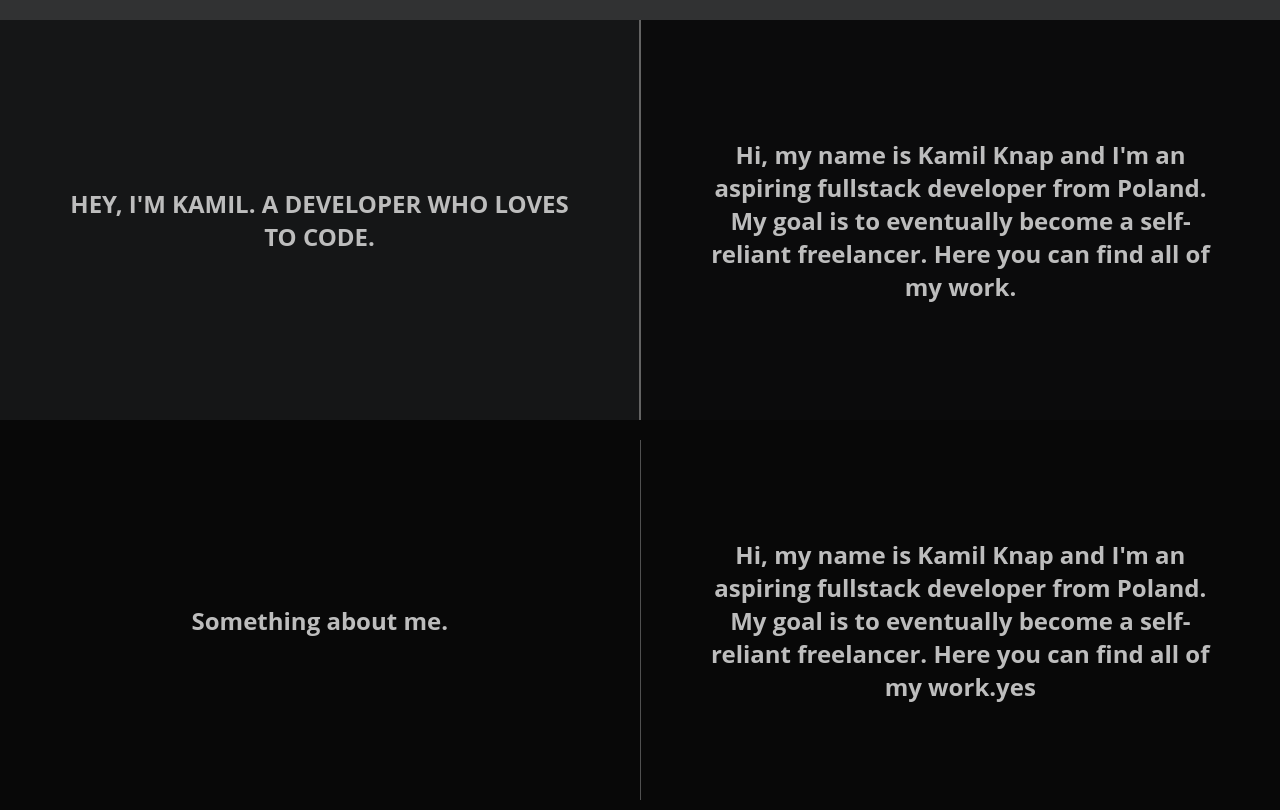
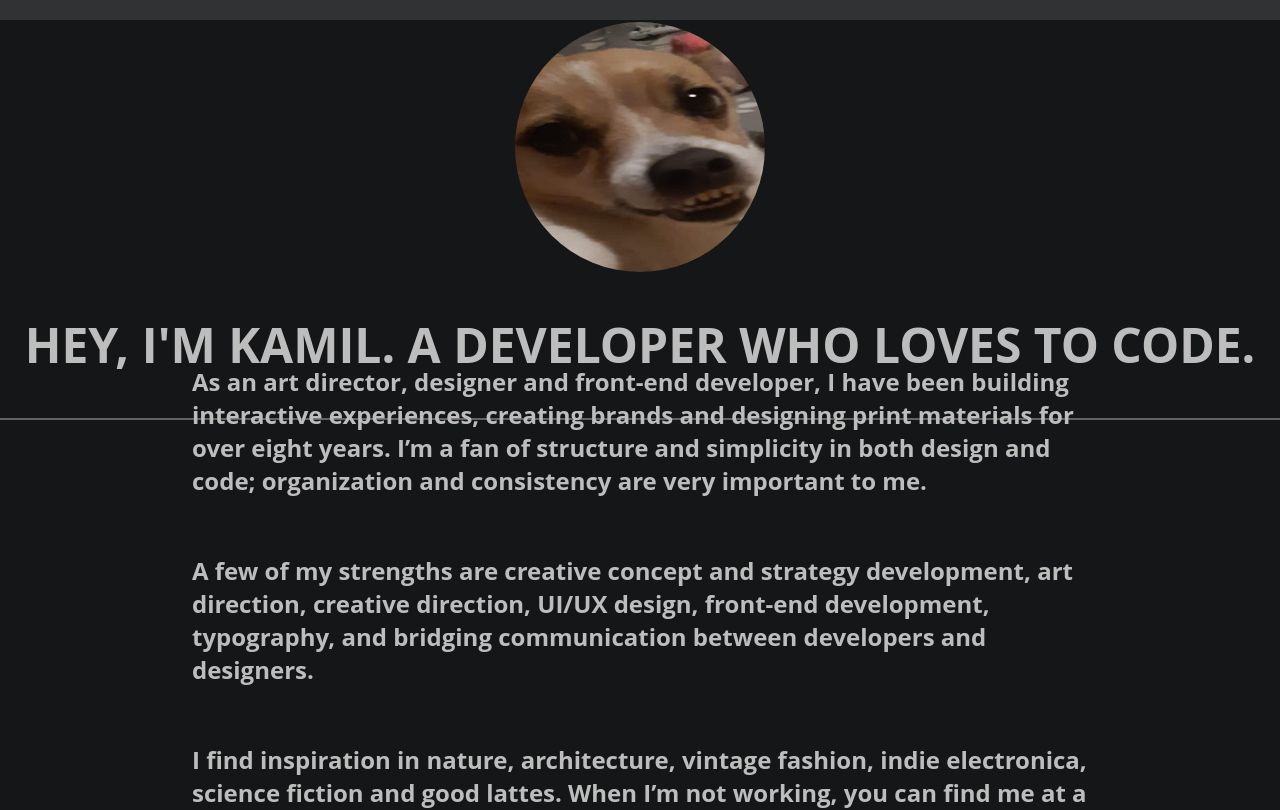
Before and after one commit to kaenpe/kaenpe-portfolio, a Next.js app: page / in a window 1280 px wide. Shown: the part 780-1590 px from the top of the page. Built offline with nearby package versions, Linux system fonts and the light colour scheme.

Commit message:
styling about section

```diff
--- a/components/About/About.js
+++ b/components/About/About.js
@@ -1,51 +1,46 @@
 import React, { useEffect, useState } from 'react';
 import styled from 'styled-components';
 import useRefInView from '../../hooks/useRefInView';
+import Image from 'next/image';
 
 const StyledAboutContainer = styled.section`
 	width: 100%;
-	height: 50vh;
+	height: 100vh;
 	position: relative;
 	display: flex;
+	flex-direction: column;
 	justify-content: space-evenly;
 	align-items: center;
-	background-color: ${({ theme }) => theme.colors.background};
+	background-color: ${({ theme }) => theme.colors.thirdBackground};
 	overflow: hidden;
-	&:after {
-		content: '';
-		position: absolute;
-		width: 50%;
-		height: 100%;
-		left: 0;
-		background-color: ${({ theme }) => theme.colors.thirdBackground};
-		z-index: 101;
-	}
 `;
 
 const StyledUpperText = styled.h1`
 	display: inline;
 	color: ${({ theme }) => theme.colors.primaryText};
 	position: relative;
-	width: 40%;
 	text-align: center;
 	z-index: 102;
 	opacity: ${({ visible }) => (visible === 'show' ? 1 : 0)};
 	transform: opacity;
 	transform: ${({ visible }) =>
-		visible === 'show' ? 'translateX(0)' : 'translateX(-40vw)'};
+		visible === 'show' ? 'translateX(0)' : 'translateX(40vw)'};
 	transition-duration: 1s;
+	font-size: 3rem;
 `;
 
-const StyledBottomText = styled(StyledUpperText)`
-	transform: ${({ visible }) =>
-		visible === 'show' ? 'translateX(0)' : 'translateX(40vw)'};
+const StyledBottomText = styled.h1`
+	display: inline;
 	color: ${({ theme }) => theme.colors.primaryText};
+	position: relative;
 	z-index: 102;
+	width: 70%;
+	font-size: 1.5rem;
 `;
 
 const StyledDivider = styled.div`
-	height: 100%;
-	width: 2px;
+	width: 100%;
+	height: 2px;
 	background-color: #636363;
 	position: relative;
 	z-index: 102;
@@ -54,7 +49,47 @@ const StyledDivider = styled.div`
 	align-items: center;
 	flex-direction: column;
 `;
+const StyledImageWrap = styled.div`
+	height: 250px;
+	width: 250px;
+	border-radius: 50%;
+	position: relative;
+	overflow: hidden;
+`;
+const StyledUpperWrap = styled.div`
+	display: flex;
+	flex-direction: column;
+	justify-content: center;
+	height: 50%;
+	align-items: center;
+`;
 
+const StyledLowerWrap = styled.div`
+	display: flex;
+	justify-content: center;
+	height: 50%;
+	align-items: center;
+`;
+
+const StyledAvatar = styled(Image)`
+	position: absolute;
+`;
+
+const StyledParagraph = styled.p`
+	opacity: ${({ visible }) => (visible === 'show' ? 1 : 0)};
+	transform: opacity;
+	transform: ${({ visible, side }) => {
+		if (visible === 'show') {
+			return 'translateX(0)';
+		} else if (visible !== 'show' && side === 'left') {
+			return 'translateX(-100vw)';
+		} else if (visible !== 'show' && side === 'right') {
+			return 'translateX(100vw)';
+		}
+	}};
+	transition-duration: 1s;
+	transition-duration: 2s;
+`;
 const About = ({ aboutRef, setActive }) => {
 	const [visible, setVisible] = useState('hide');
 	const { inView, setRefs } = useRefInView(aboutRef);
@@ -65,15 +100,44 @@ const About = ({ aboutRef, setActive }) => {
 	}, [inView]);
 	return (
 		<StyledAboutContainer ref={setRefs}>
-			<StyledUpperText visible={visible}>
-				HEY, I'M KAMIL. A DEVELOPER WHO LOVES TO CODE.
-			</StyledUpperText>
+			<StyledUpperWrap>
+				<StyledImageWrap>
+					<StyledAvatar alt='avatar' src='/av.jpg' layout='fill'></StyledAvatar>
+				</StyledImageWrap>
+				<StyledUpperText visible={visible}>
+					HEY, I'M KAMIL. A DEVELOPER WHO LOVES TO CODE.
+				</StyledUpperText>
+			</StyledUpperWrap>
 			<StyledDivider></StyledDivider>
-			<StyledBottomText visible={visible}>
-				Hi, my name is Kamil Knap and I'm an aspiring fullstack developer from
-				Poland. My goal is to eventually become a self-reliant freelancer. Here
-				you can find all of my work.
-			</StyledBottomText>
+			<StyledLowerWrap>
+				<StyledBottomText>
+					{/* Hi, my name is Kamil Knap and I'm an aspiring fullstack developer from
+					Poland. My goal is to eventually become a self-reliant freelancer.
+					Here you can find all of my work. */}
+					<StyledParagraph side={'left'} visible={visible}>
+						As an art director, designer and front-end developer, I have been
+						building interactive experiences, creating brands and designing
+						print materials for over eight years. I’m a fan of structure and
+						simplicity in both design and code; organization and consistency are
+						very important to me. <br />
+						<br />
+					</StyledParagraph>
+					<StyledParagraph side={'right'} visible={visible}>
+						{' '}
+						A few of my strengths are creative concept and strategy development,
+						art direction, creative direction, UI/UX design, front-end
+						development, typography, and bridging communication between
+						developers and designers. <br /> <br />
+					</StyledParagraph>
+					<StyledParagraph side={'left'} visible={visible}>
+						{' '}
+						I find inspiration in nature, architecture, vintage fashion, indie
+						electronica, science fiction and good lattes. When I’m not working,
+						you can find me at a local coffee house, exploring indie art fairs,
+						kickboxing, or even enjoying an old-fashioned cocktail.
+					</StyledParagraph>
+				</StyledBottomText>
+			</StyledLowerWrap>
 		</StyledAboutContainer>
 	);
 };
--- a/components/Hero/Hero.js
+++ b/components/Hero/Hero.js
@@ -1,5 +1,5 @@
-import React, { useEffect, useState } from 'react';
-import styled from 'styled-components';
+import React, { useEffect } from 'react';
+import styled, { keyframes } from 'styled-components';
 import useRefInView from '../../hooks/useRefInView';
 
 const StyledHeroContainer = styled.section`
@@ -10,6 +10,7 @@ const StyledHeroContainer = styled.section`
 	flex-direction: column;
 	justify-content: center;
 	align-items: center;
+	overflow: hidden;
 	&:after {
 		content: '';
 		position: absolute;
@@ -45,23 +46,35 @@ const StyledFirstName = styled.h1`
 `;
 const StyledSurname = styled(StyledFirstName)``;
 const StyledArrow = styled.div`
+	@keyframes jiggle {
+		from {
+			bottom: 10px;
+		}
+		50% {
+			bottom: 0;
+		} /* ignored */
+		to {
+			bottom: 10px;
+		}
+	}
 	width: 0;
 	height: 0;
 	position: absolute;
 	bottom: 0;
 	display: flex;
 	justify-content: center;
+	animation: jiggle 2s infinite ease;
 	&:before {
 		bottom: 0;
 		content: '';
 		position: absolute;
-		border-left: 40px solid transparent;
-		border-right: 40px solid transparent;
+		border-left: 35px solid transparent;
+		border-right: 35px solid transparent;
 		z-index: 101;
 		display: flex;
 		justify-content: center;
 		align-items: flex-end;
-		border-top: 40px solid #0b0b0c;
+		border-top: 35px solid #0b0b0c;
 		transform: z-index;
 		transition-duration: 0.2s;
 	}
@@ -70,13 +83,13 @@ const StyledArrow = styled.div`
 		width: 0;
 		height: 0;
 		position: absolute;
-		border-left: 25px solid transparent;
-		border-right: 25px solid transparent;
+		border-left: 20px solid transparent;
+		border-right: 20px solid transparent;
 		z-index: 102;
 		display: flex;
 		justify-content: center;
 		align-items: flex-end;
-		border-top: 25px solid #151617;
+		border-top: 20px solid #151617;
 		bottom: 0;
 		transform: z-index;
 		transition-duration: 0.2s;
@@ -86,14 +99,14 @@ const StyledArrow = styled.div`
 		cursor: pointer;
 		&:after {
 			z-index: 101;
-			border-left: 40px solid transparent;
-			border-right: 40px solid transparent;
-			border-top: 40px solid #151617;
+			border-left: 35px solid transparent;
+			border-right: 35px solid transparent;
+			border-top: 35px solid #151617;
 		}
 		&:before {
-			border-left: 25px solid transparent;
-			border-right: 25px solid transparent;
-			border-top: 25px solid #0b0b0c;
+			border-left: 20px solid transparent;
+			border-right: 20px solid transparent;
+			border-top: 20px solid #0b0b0c;
 			z-index: 102;
 		}
 	}
--- a/hooks/useRefInView.js
+++ b/hooks/useRefInView.js
@@ -2,7 +2,7 @@ import { useCallback } from 'react';
 import { useInView } from 'react-intersection-observer';
 
 const useRefInView = (ref) => {
-	const [inViewRef, inView] = useInView({ threshold: 0.7 });
+	const [inViewRef, inView] = useInView({ threshold: 0.3 });
 
 	// Use `useCallback` so we don't recreate the function on each render - Could result in infinite loop
 	const setRefs = useCallback(
```
Also changed, not shown: public/av.jpg (added).
